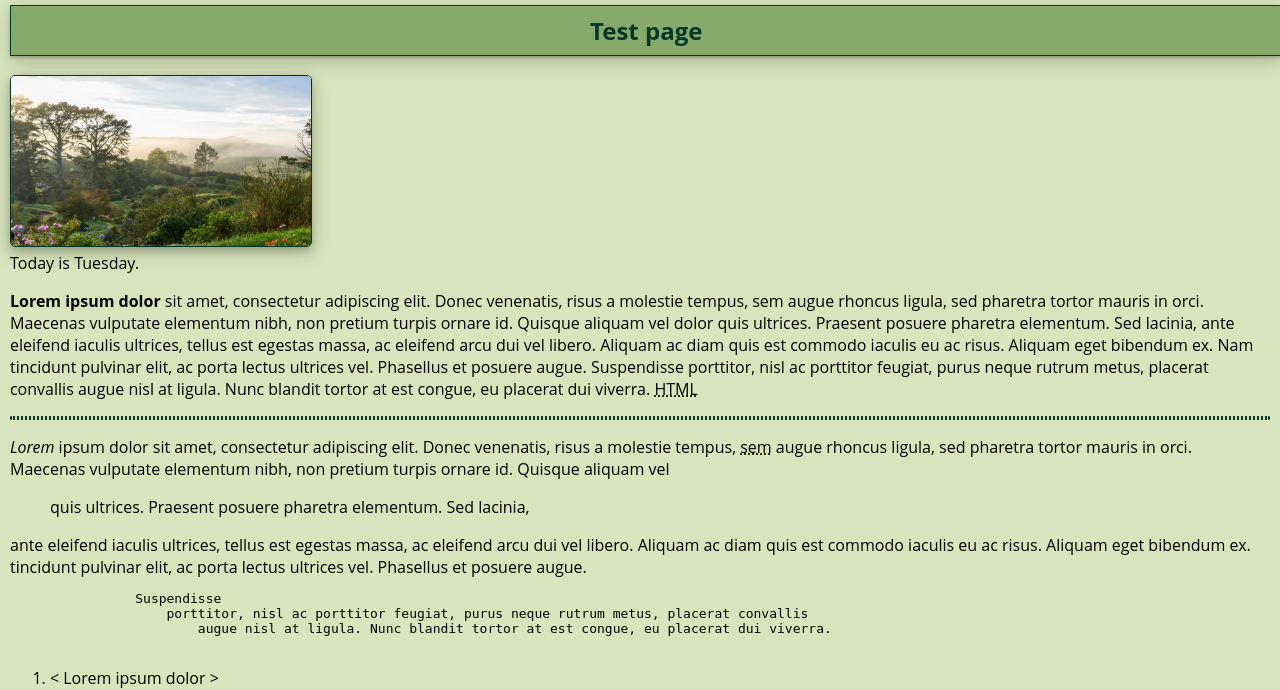
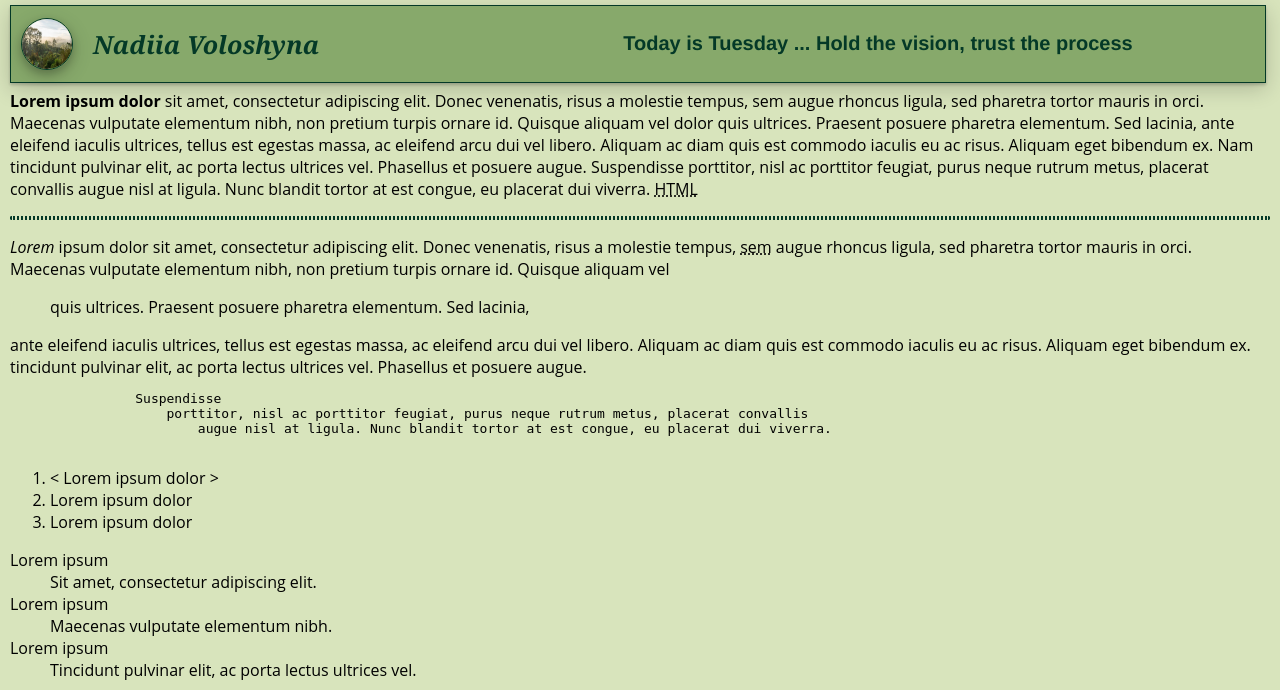
Before and after one commit to NadiaVoloshyna/web-project-3-php, a PHP site: page / in a window 1280 px wide. Shown: the top 690 px of the page. Run offline with PHP 8.4, Linux system fonts and the light colour scheme; data that the repository does not hold is empty.

Commit message:
added header

```diff
--- a/index.php
+++ b/index.php
@@ -15,9 +15,14 @@
     </head>
 
     <body>
-        <header>
-            <h2 id="header">Test page</h2>
+        <header id="header">
             <img src="image.jpg" name="image" alt="image" onmouseover="onMouseOver()" onmouseout="onMouseOut()">
+            <h2>Nadiia Voloshyna</h2>
+            <div id="quote">
+               <?php
+                echo " Today is " . date("l") . " ... Hold the vision, trust the process ";
+                ?>
+            </div>
         </header>
 
         <?php
@@ -31,11 +36,8 @@
                 throw new PDOException($e->getMessage(), (int)$e->getCode());
             }
         ?>
-        <?php
-            echo " Today is " . date("l") . ". ";
-        ?>
 
-        <section>
+        <section id="s1">
             <p id="p1" onmouseover="handleMouseOver()" onmouseout="handleMouseOut()">
                 <b>Lorem ipsum dolor</b> sit amet, consectetur adipiscing elit. Donec venenatis,
                 risus a molestie tempus, sem augue rhoncus ligula, sed pharetra tortor mauris in orci.
@@ -103,10 +105,10 @@
             }
         ?>
 
-        <form action="index.php" method="post" id="feedback"><pre>
-            First Name  <input type="text" id="name" name="firstname" placeholder="Enter your first name"><br/>
-            Second Name <input type="text" id="name" name="secondname" placeholder="Enter your second name"><br/>
-            Email       <input type="email" id="name" name="email" placeholder="Enter your email"><br/>
+        <form action="index.php" method="post" name="form" id="feedback"><pre>
+            First Name  <input type="text" id="name" name="firstname" placeholder="Enter your first name" required><br/>
+            Second Name <input type="text" id="name" name="secondname" placeholder="Enter your second name" required><br/>
+            Email       <input type="email" id="name" name="email" placeholder="Enter your email" required><br/>
             <button type="submit" id="submit">Click</button>
         </pre></form>
 
--- a/style.css
+++ b/style.css
@@ -7,11 +7,12 @@
 
 img {
     border: 1px solid #043927;
-    border-radius: 5px;
+    border-radius: 50px;
     box-shadow: 0 4px 8px 0 rgba(0, 0, 0, 0.2), 0 6px 20px 0 rgba(0, 0, 0, 0.19);
-    margin-top: 65px;
-    width: 300px;
-    height: 170px;
+    width: 50px;
+    height: 50px;
+    margin-right: 20px;
+    margin-left: 10px;
 }
 
 a {
@@ -25,13 +26,13 @@
 }
 
 #header {
+    display: flex;
+    align-items: center;
     margin: 5px auto;
     border: 1px solid #043927;
     box-shadow: 0 2px 3px 0 rgba(0, 0, 0, 0.2), 0 6px 20px 0 rgba(0, 0, 0, 0.19);
     background-color: #87A96B;
     color: #043927;
-    padding: 8px;
-    text-align: center;
     position: fixed;
     top: 0;
     width: 98%;
@@ -68,3 +69,25 @@
 #feedback {
     margin-top: 40px;
 }
+
+#s1 {
+    margin-top: 80px;
+}
+
+#quote {
+    margin-left: 300px;
+    text-align:center;
+    color:#043927;
+    font-family:helvetica;
+    font-size:15pt;
+    font-weight: 600;
+    padding:4px;
+}
+
+h2 {
+    font-family:Georgia;
+    font-weight:bold;
+    font-style:italic;
+    font-size:25px;
+    color:#043927;
+}
--- a/test.js
+++ b/test.js
@@ -11,11 +11,11 @@
     header.style.opacity = "1"
 }
 
-let handleFormSubmit = () => {
-    let ref = document.referrer
-    let modified = document.lastModified
-    alert(`last modified: ${modified}   by: ${ref}`)
-}
+// let handleFormSubmit = () => {
+//     let ref = document.referrer
+//     let modified = document.lastModified
+//     alert(`last modified: ${modified}   by: ${ref}`)
+// }
 
 let onMouseOver = () => {
     document.image.src = "image_extended.jpg"
```
Also changed, not shown: header.php (added, +27 -0 lines).
